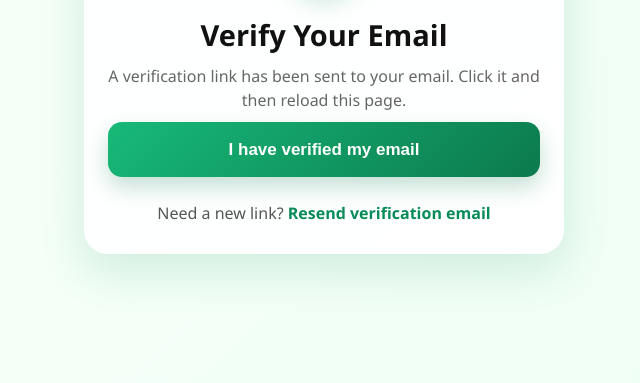
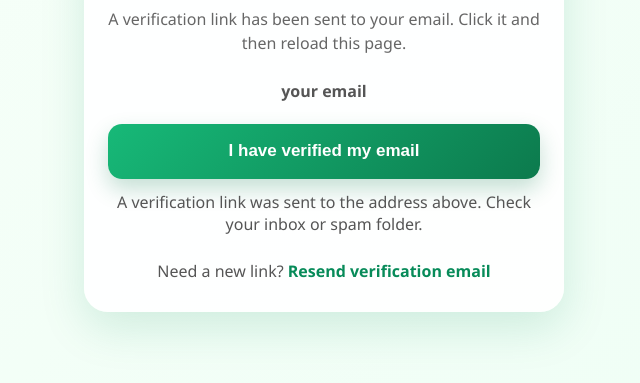
Before and after one commit to bblgirli/She, a plain HTML site: page verify-email.html in a window 1280 px wide. Shown: the part 337-720 px from the top of the page, without its empty margins (316-956 px from the left). Drawn offline with Linux system fonts and the light colour scheme.

Commit message:
Improve verify-email flow with visible verification address and status feedback

```diff
--- a/app.js
+++ b/app.js
@@ -318,6 +318,15 @@ async function handleForgotPasswordForm(event) {
 }
 
 function initializeVerifyEmailPage() {
+    const emailDisplay = document.getElementById("verifyEmailAddress");
+    const verifyStatus = document.getElementById("verifyStatus");
+    const currentEmail = auth?.currentUser?.email || localStorage.getItem("she_verification_email") || "your email";
+    if (emailDisplay) {
+        emailDisplay.textContent = currentEmail;
+    }
+    if (verifyStatus) {
+        verifyStatus.textContent = "A verification link was sent to the address above. Check your inbox or spam folder.";
+    }
     const checkButton = document.getElementById("checkVerification");
     const resendLink = document.getElementById("resendVerifyLink");
     if (checkButton) {
@@ -561,6 +570,7 @@ async function handleSignup(event) {
             await saveUserProfile(result.user, { displayName: name, phone });
             await loadUserProfile(result.user);
             await firebaseAuthModule.sendEmailVerification(result.user);
+            localStorage.setItem("she_verification_email", email);
             window.location.href = "verify-email.html";
             return;
         } catch (error) {
--- a/verify-email.html
+++ b/verify-email.html
@@ -11,6 +11,7 @@
         <div class="logo-circle">💬</div>
         <h1>Verify Your Email</h1>
         <p class="auth-subtitle">A verification link has been sent to your email. Click it and then reload this page.</p>
+        <p id="verifyEmailAddress" class="login-text" style="margin-bottom:0.75rem; font-weight:600;"></p>
         <button id="checkVerification" class="main-button">I have verified my email</button>
         <p id="verifyStatus" class="login-text" style="margin-top:0.75rem;"></p>
         <p class="login-text">Need a new link? <a href="#" id="resendVerifyLink">Resend verification email</a></p>
```
